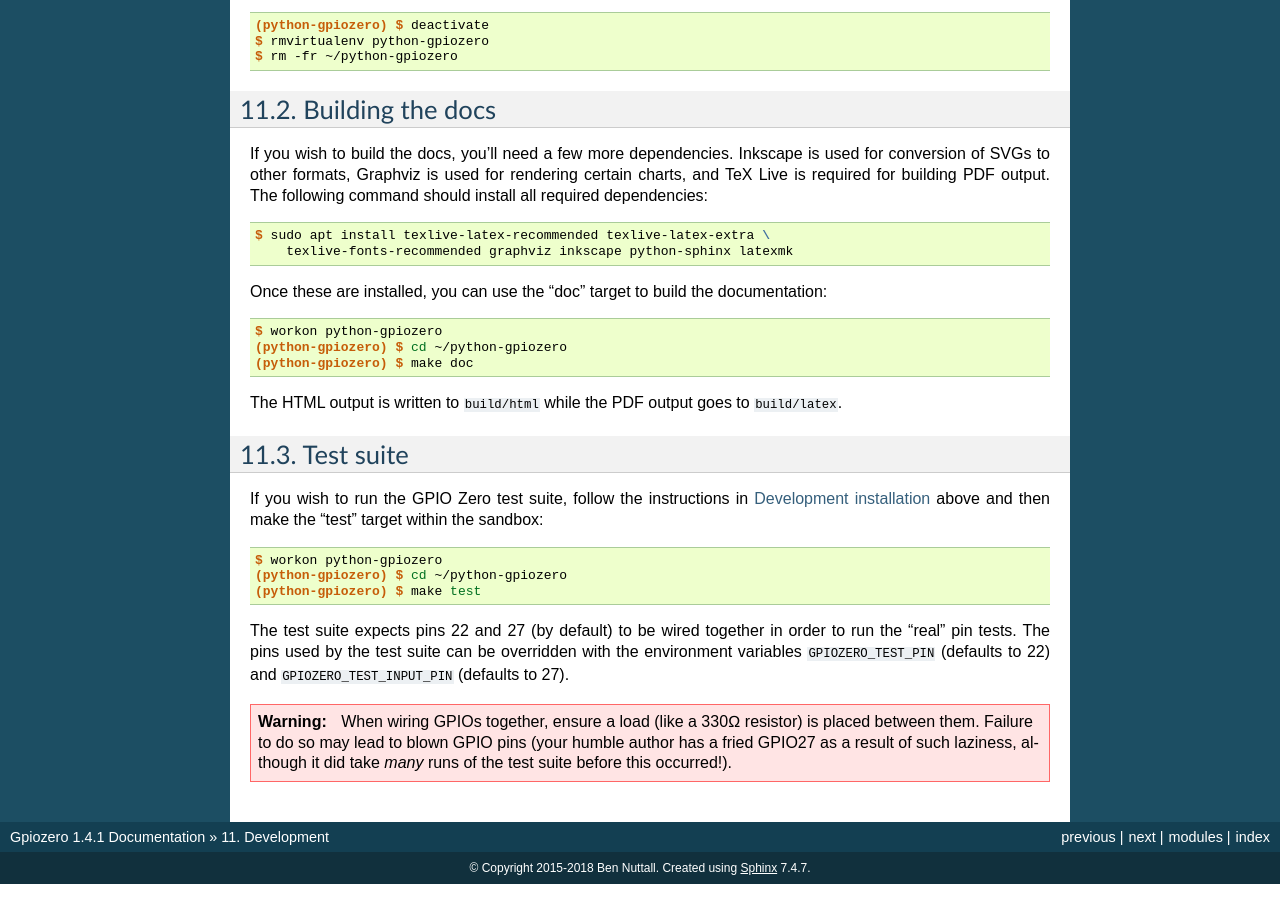
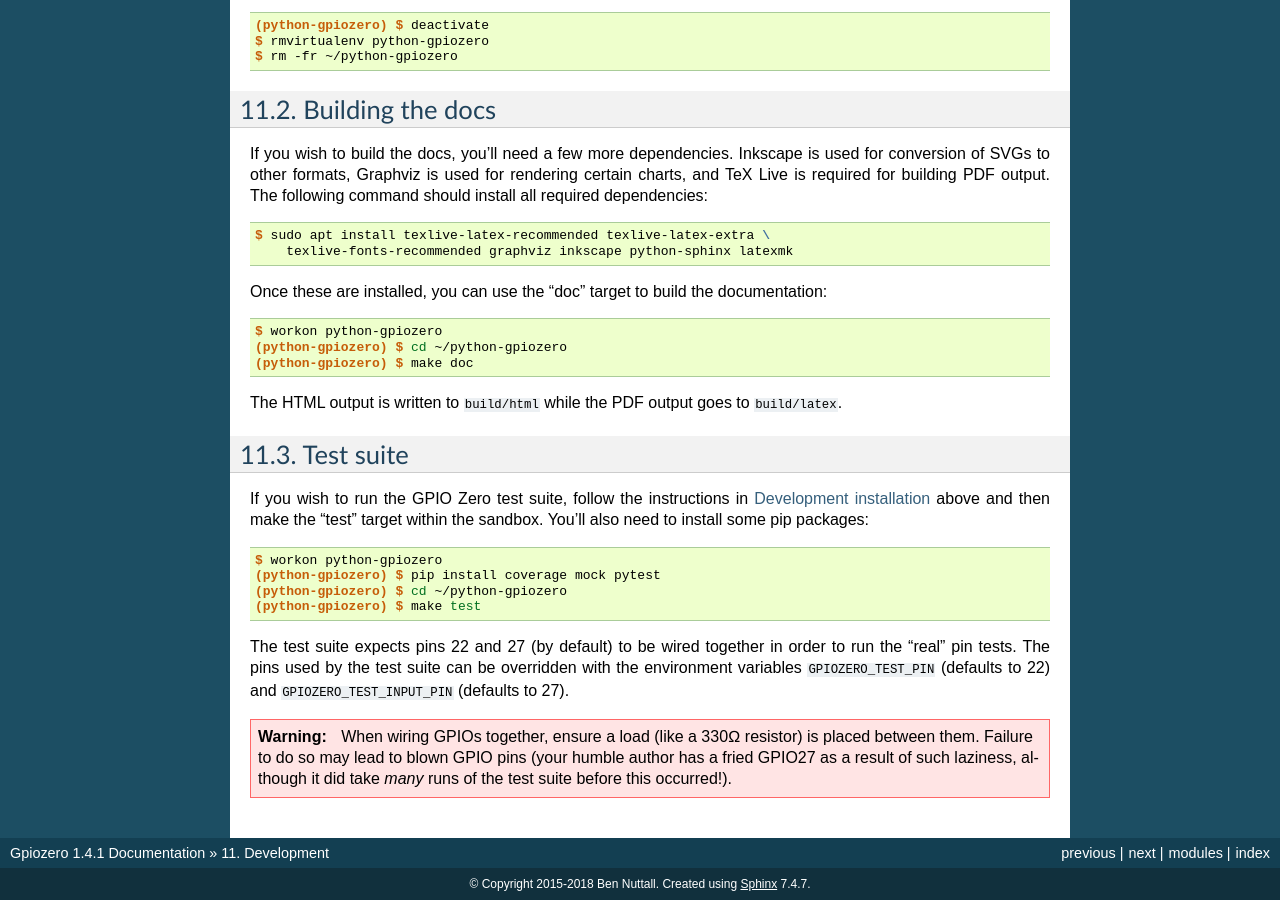
Before and after one commit to gpiozero/gpiozero, a Sphinx documentation site: the page built from docs/development.rst, in a window 1280 px wide and 900 px high, scrolled down 991 px. Built offline with Sphinx 7.4.7, drawn with Linux system fonts in a browser that asks for light colours.

Commit message:
Add missing test requirements to developer docs

```diff
--- a/docs/development.rst
+++ b/docs/development.rst
@@ -33,8 +33,8 @@ within a virtual Python environment:
 .. code-block:: console
 
     $ sudo apt install lsb-release build-essential git git-core \
-    >   exuberant-ctags virtualenvwrapper python-virtualenv python3-virtualenv \
-    >   python-dev python3-dev
+        exuberant-ctags virtualenvwrapper python-virtualenv python3-virtualenv \
+        python-dev python3-dev
     $ cd
     $ mkvirtualenv -p /usr/bin/python3 python-gpiozero
     $ workon python-gpiozero
@@ -109,11 +109,13 @@ Test suite
 ==========
 
 If you wish to run the GPIO Zero test suite, follow the instructions in
-:ref:`dev_install` above and then make the "test" target within the sandbox:
+:ref:`dev_install` above and then make the "test" target within the sandbox.
+You'll also need to install some pip packages:
 
 .. code-block:: console
 
     $ workon python-gpiozero
+    (python-gpiozero) $ pip install coverage mock pytest
     (python-gpiozero) $ cd ~/python-gpiozero
     (python-gpiozero) $ make test
 
```
